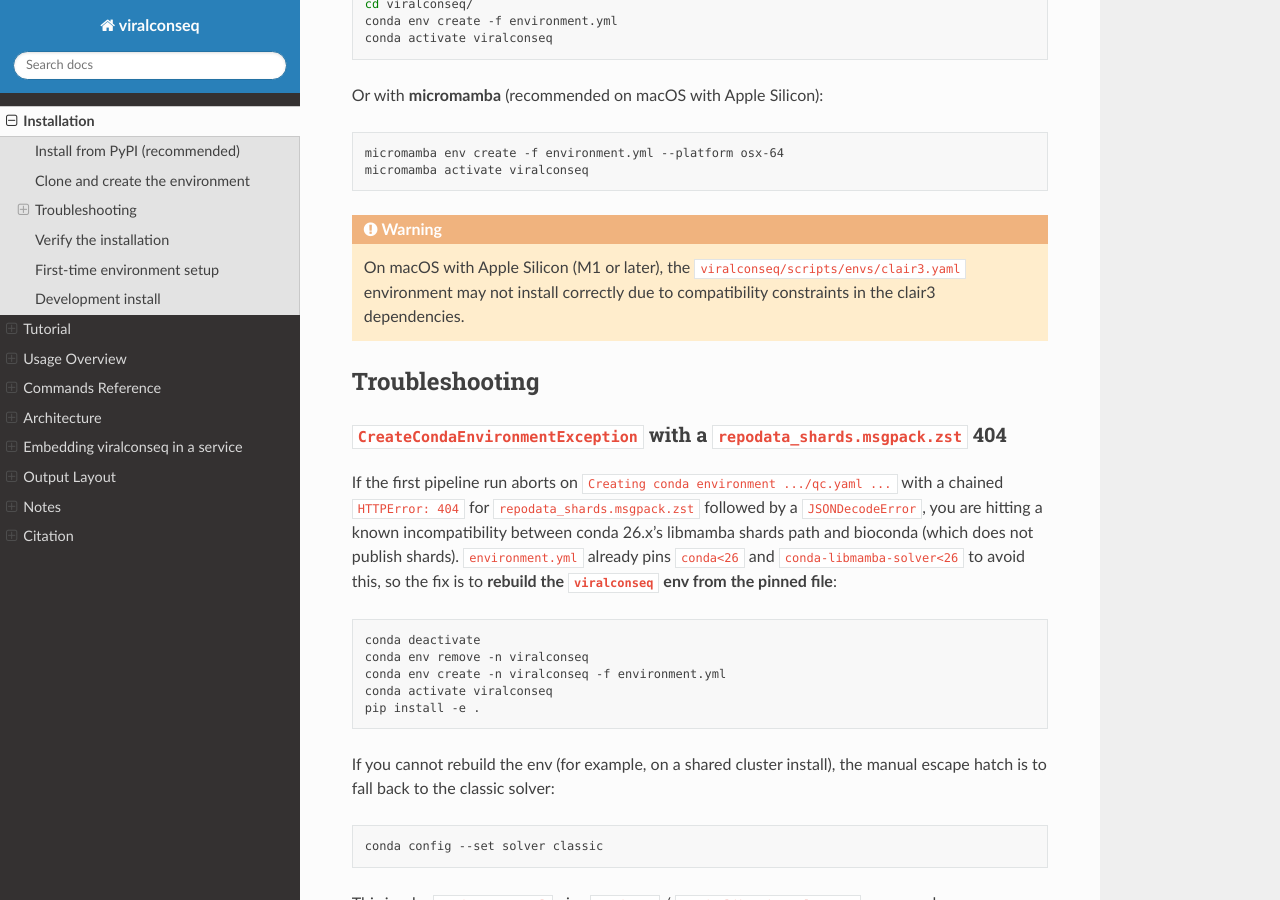
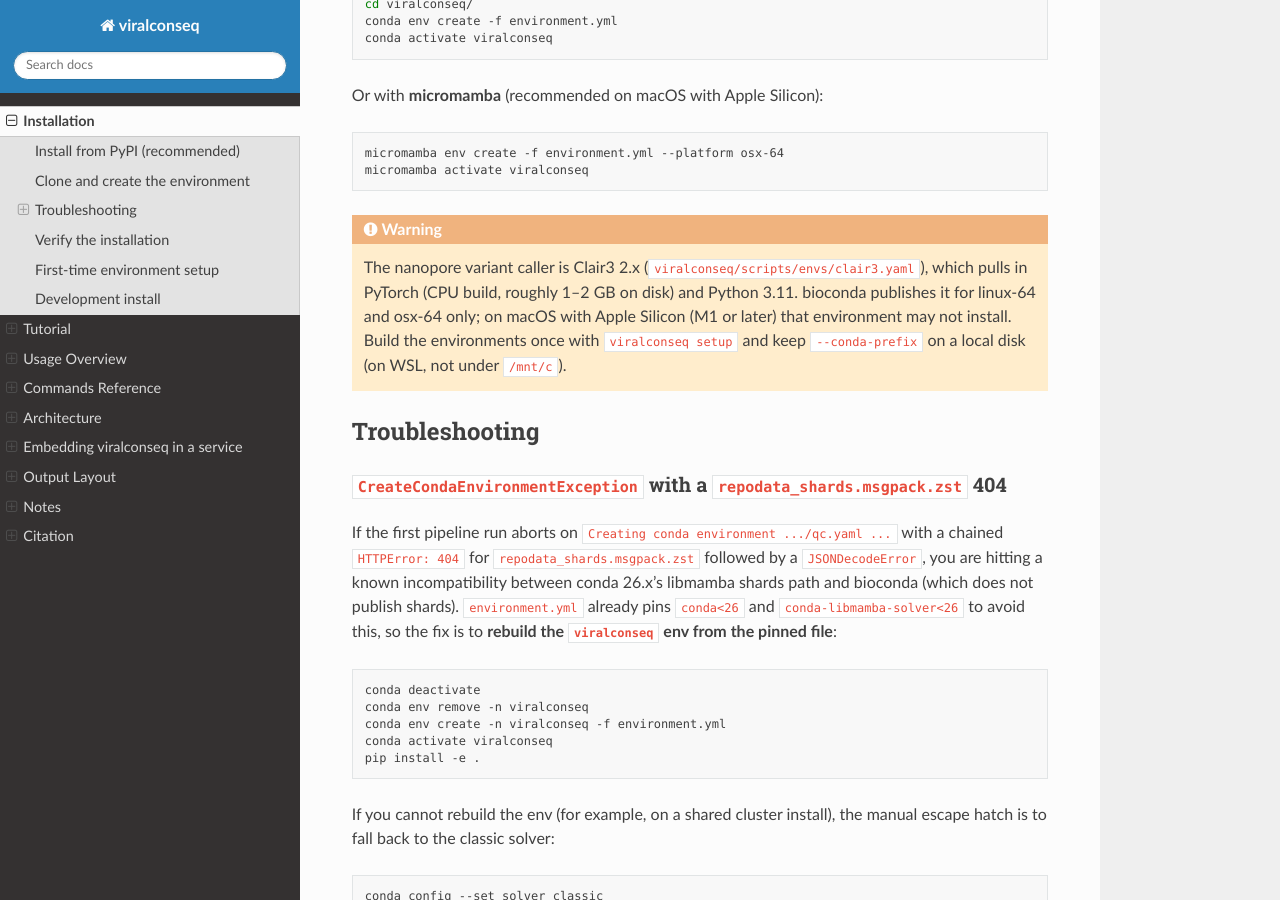
Before and after one commit to InstitutoTodosPelaSaude/viralconseq, a Sphinx documentation site: the page built from docs/installation.md, in a window 1280 px wide and 900 px high, scrolled down 790 px. Built offline with Sphinx 7.4.7 and the Read the Docs theme 3.1.0, drawn with Linux system fonts in a browser that asks for light colours.

Commit message:
feat(nanopore): bump Clair3 to 2.0.2 and harden the run_clair3 invocation
Clair3 2.x ships PyTorch checkpoints and parses boolean flags as optional-value
arguments, so value flags now precede the bare booleans. The rule captures
run_clair3.sh's exit status and explains 1, 2 (stale or missing model
checkpoints) and 127, records the model used in assembly/clair3/<sample>/
model.txt (linked as samples/<sample>/clair3_model.txt), and reads the model
directory from clair3_model_dir when configured. Verified byte-identical
consensus sequences and PASS counts against the 1.2 run on the SARS-CoV-2
test data.

Co-Authored-By: Claude Fable 5.1 <noreply@anthropic.com>

````diff
--- a/docs/installation.md
+++ b/docs/installation.md
@@ -37,7 +37,7 @@ micromamba activate viralconseq
 ```
 
 ```{warning}
-On macOS with Apple Silicon (M1 or later), the `viralconseq/scripts/envs/clair3.yaml` environment may not install correctly due to compatibility constraints in the clair3 dependencies.
+The nanopore variant caller is Clair3 2.x (`viralconseq/scripts/envs/clair3.yaml`), which pulls in PyTorch (CPU build, roughly 1–2 GB on disk) and Python 3.11. bioconda publishes it for linux-64 and osx-64 only; on macOS with Apple Silicon (M1 or later) that environment may not install. Build the environments once with `viralconseq setup` and keep `--conda-prefix` on a local disk (on WSL, not under `/mnt/c`).
 ```
 
 ## Troubleshooting
````
Also changed, not shown: CHANGELOG.md (+7 -0 lines), 4 other files.
